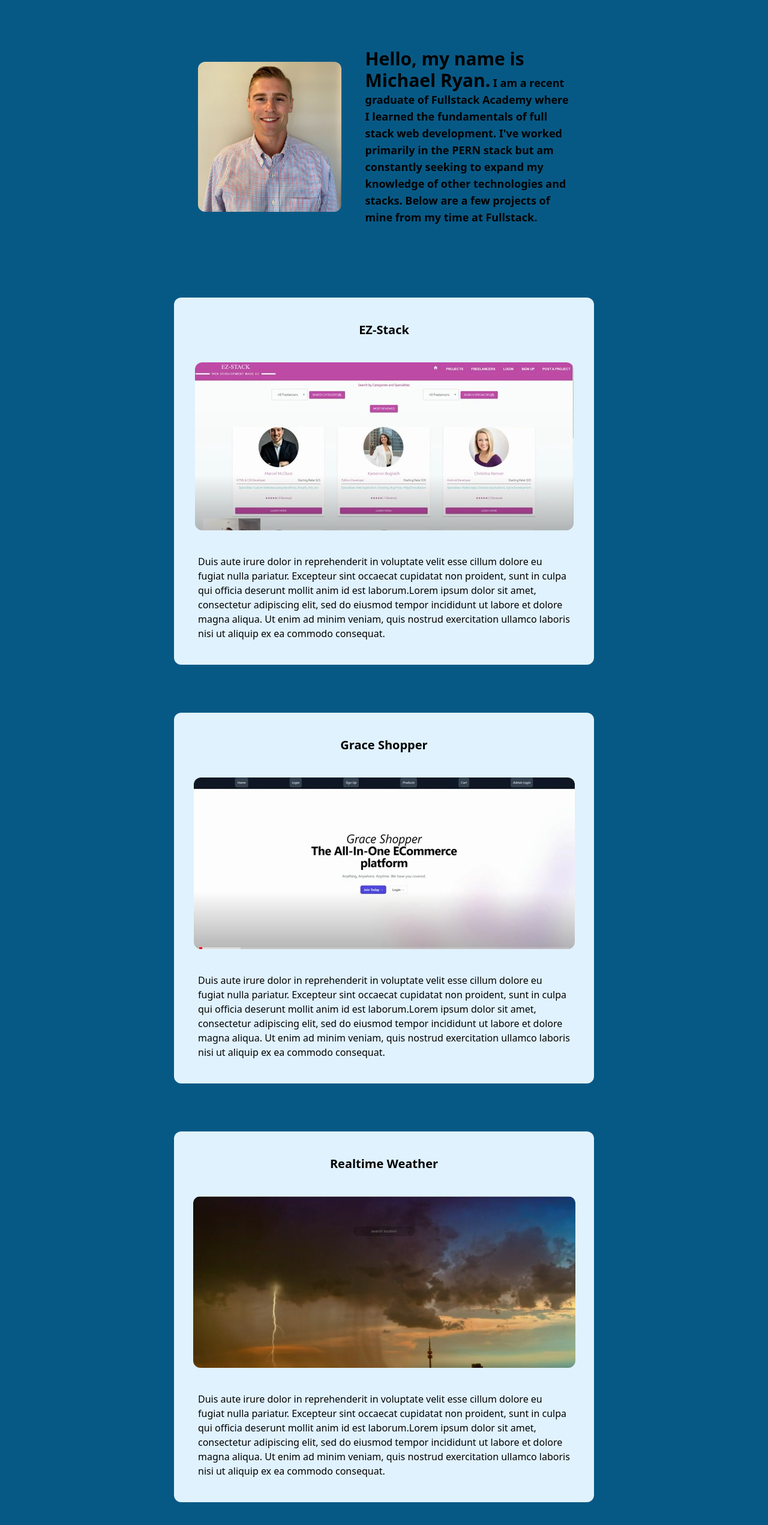
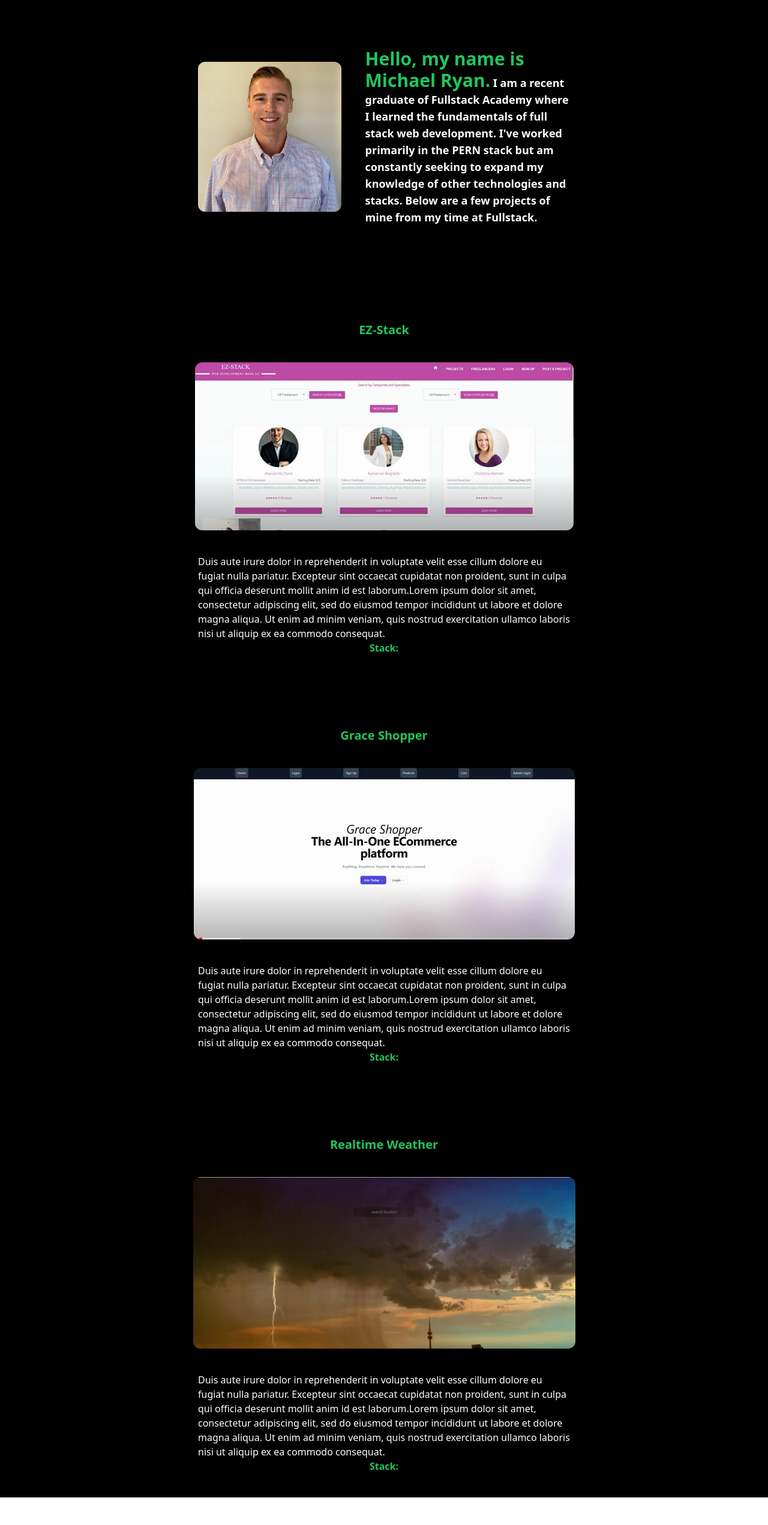
Before and after one commit to MikeRyan189/Portfolio, a React (Create React App) app: page / in a window 1280 px wide. Shown: the whole page at 60% size. After the commit the page ends 2496 px from the top, so only its background shows below. Built offline with nearby package versions, Linux system fonts and the light colour scheme.

Commit message:
color change

```diff
--- a/src/App.js
+++ b/src/App.js
@@ -11,28 +11,31 @@ import { SocialIcon } from 'react-social-icons';
      <SocialIcon network="github" style={{ height: 75, width: 75 }} /> */}
 function App() {
   return (
-    <div className='bg-sky-800 h-full flex flex-col items-center justify-between ' >
+    <div className='bg-black h-full flex flex-col items-center justify-between ' >
       <div className='flex flex-row items-center w-[700px]   mt-10 mb-10 rounded-xl'>
      <img src={headshot} alt='headshot' className='h-[250px] ml-10 rounded-xl '></img>
      <div>
-     <p className='m-10 text-lg font-bold' ><span className='text-3xl font-bold'>Hello, my name is Michael Ryan.</span> I am a recent graduate of Fullstack Academy where I learned the fundamentals of full stack web development. I've worked primarily in the PERN stack but am constantly seeking to expand my knowledge of other technologies and stacks. Below are a few projects of mine from my time at Fullstack.     </p>
+     <p className='m-10 text-lg font-bold text-white' ><span className='text-3xl font-bold text-green-500'>Hello, my name is Michael Ryan.</span> I am a recent graduate of Fullstack Academy where I learned the fundamentals of full stack web development. I've worked primarily in the PERN stack but am constantly seeking to expand my knowledge of other technologies and stacks. Below are a few projects of mine from my time at Fullstack.     </p>
      </div>
 
       </div>
-      <div className='flex flex-col items-center w-[700px]  bg-sky-100 mt-10 mb-10 rounded-xl'>
-        <p className='mt-10 text-xl font-bold' >EZ-Stack</p>
+      <div className='flex flex-col items-center w-[700px]   mt-10 mb-10 rounded-xl'>
+        <p className='mt-10 text-xl font-bold text-green-500' >EZ-Stack</p>
       <img src={EZstack} alt='headshot' className='mt-10 rounded-xl '></img>
-      <p className='m-10'>Duis aute irure dolor in reprehenderit in voluptate velit esse cillum dolore eu fugiat nulla pariatur. Excepteur sint occaecat cupidatat non proident, sunt in culpa qui officia deserunt mollit anim id est laborum.Lorem ipsum dolor sit amet, consectetur adipiscing elit, sed do eiusmod tempor incididunt ut labore et dolore magna aliqua. Ut enim ad minim veniam, quis nostrud exercitation ullamco laboris nisi ut aliquip ex ea commodo consequat.</p>
+      <p className='m-10 mb-0 text-white'>Duis aute irure dolor in reprehenderit in voluptate velit esse cillum dolore eu fugiat nulla pariatur. Excepteur sint occaecat cupidatat non proident, sunt in culpa qui officia deserunt mollit anim id est laborum.Lorem ipsum dolor sit amet, consectetur adipiscing elit, sed do eiusmod tempor incididunt ut labore et dolore magna aliqua. Ut enim ad minim veniam, quis nostrud exercitation ullamco laboris nisi ut aliquip ex ea commodo consequat.</p>
+      <p className='text-green-500 font-bold'>Stack:</p>
       </div>
-      <div className='flex flex-col items-center w-[700px]  bg-sky-100 mt-10 mb-10 rounded-xl'>
-      <p className='mt-10 text-xl font-bold' >Grace Shopper</p>
+      <div className='flex flex-col items-center w-[700px]   mt-10 mb-10 rounded-xl'>
+      <p className='mt-10 text-xl font-bold text-green-500' >Grace Shopper</p>
       <img src={graceShopper} alt='headshot' className='mt-10 rounded-xl '></img>
-      <p className='m-10' >Duis aute irure dolor in reprehenderit in voluptate velit esse cillum dolore eu fugiat nulla pariatur. Excepteur sint occaecat cupidatat non proident, sunt in culpa qui officia deserunt mollit anim id est laborum.Lorem ipsum dolor sit amet, consectetur adipiscing elit, sed do eiusmod tempor incididunt ut labore et dolore magna aliqua. Ut enim ad minim veniam, quis nostrud exercitation ullamco laboris nisi ut aliquip ex ea commodo consequat.</p>
+      <p className='m-10 mb-0 text-white' >Duis aute irure dolor in reprehenderit in voluptate velit esse cillum dolore eu fugiat nulla pariatur. Excepteur sint occaecat cupidatat non proident, sunt in culpa qui officia deserunt mollit anim id est laborum.Lorem ipsum dolor sit amet, consectetur adipiscing elit, sed do eiusmod tempor incididunt ut labore et dolore magna aliqua. Ut enim ad minim veniam, quis nostrud exercitation ullamco laboris nisi ut aliquip ex ea commodo consequat.</p>
+      <p className='text-green-500 font-bold'>Stack:</p>
       </div>
-      <div className='flex flex-col items-center w-[700px]  bg-sky-100 mt-10 mb-10 rounded-xl'>
-      <p className='mt-10 text-xl font-bold' >Realtime Weather</p>
+      <div className='flex flex-col items-center w-[700px]   mt-10 mb-10 rounded-xl'>
+      <p className='mt-10 text-xl font-bold text-green-500' >Realtime Weather</p>
       <img src={weather} alt='headshot' className='mt-10 rounded-xl '></img>
-      <p className='m-10'>Duis aute irure dolor in reprehenderit in voluptate velit esse cillum dolore eu fugiat nulla pariatur. Excepteur sint occaecat cupidatat non proident, sunt in culpa qui officia deserunt mollit anim id est laborum.Lorem ipsum dolor sit amet, consectetur adipiscing elit, sed do eiusmod tempor incididunt ut labore et dolore magna aliqua. Ut enim ad minim veniam, quis nostrud exercitation ullamco laboris nisi ut aliquip ex ea commodo consequat.</p>
+      <p className='m-10 mb-0 text-white'>Duis aute irure dolor in reprehenderit in voluptate velit esse cillum dolore eu fugiat nulla pariatur. Excepteur sint occaecat cupidatat non proident, sunt in culpa qui officia deserunt mollit anim id est laborum.Lorem ipsum dolor sit amet, consectetur adipiscing elit, sed do eiusmod tempor incididunt ut labore et dolore magna aliqua. Ut enim ad minim veniam, quis nostrud exercitation ullamco laboris nisi ut aliquip ex ea commodo consequat.</p>
+      <p className='text-green-500 font-bold'>Stack:</p>
       </div>
     </div>
 
```
